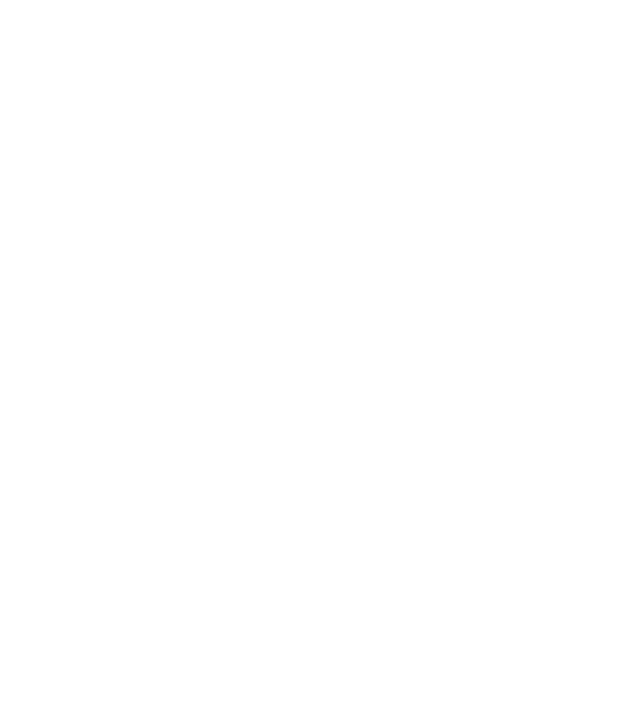
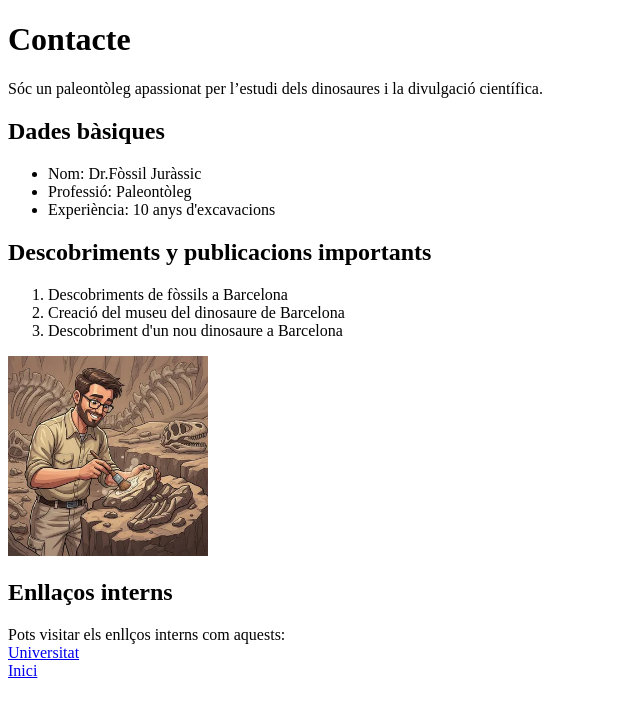
Before and after one commit to Luis-Portero/DAM1M04-Eercici000, a plain HTML site: page contacte.html in a window 1280 px wide. Shown: the whole page, without its empty margins (0-640 px from the left). Drawn offline with Linux system fonts and the light colour scheme.

Commit message:
Mejora 3
Se ha añadido:
-Contenido en galeria.html y contacte.html
-Se ha añadido una foto en la carpeta de galería
-Se ha modificado index.html

```diff
--- a/contacte.html
+++ b/contacte.html
@@ -0,0 +1,31 @@
+<!DOCTYPE html>
+<html xmlns="http://www.w3.org/1999/xhtml" lang="es">
+   <head>
+       <meta charset="UTF-8">
+       <title>Contacte</title>
+   </head>
+   <body>
+        <h1>Contacte</h1>
+        <p>Sóc un paleontòleg apassionat per l’estudi dels dinosaures i
+            la divulgació científica.</p>
+        <h2>Dades bàsiques</h2>
+        <ul>
+            <li>Nom: Dr.Fòssil Juràssic</li>
+            <li>Professió: Paleontòleg</li>
+            <li>Experiència: 10 anys d'excavacions</li>
+        </ul>
+        <h2>Descobriments y publicacions importants</h2>
+        <ol>
+            <li>Descobriments de fòssils a Barcelona</li>
+            <li>Creació del museu del dinosaure de Barcelona</li>
+            <li>Descobriment d'un nou dinosaure a Barcelona</li>
+        </ol>
+        <img src="imatges/Paleontoleg.webp" alt="Paleontoleg" width="200"/>
+        <h2>Enllaços interns</h2>
+           <p>
+               Pots visitar els enllços interns com aquests:
+               <br><a href="https://www.icp.cat">Universitat</a>
+               <br><a href="index.html">Inici</a>
+           </p>
+   </body>
+</html>
```
Also changed, not shown: galeria.html (+21 -0 lines), index.html (+1 -1 lines), imatges/Paleontoleg.webp (added).
